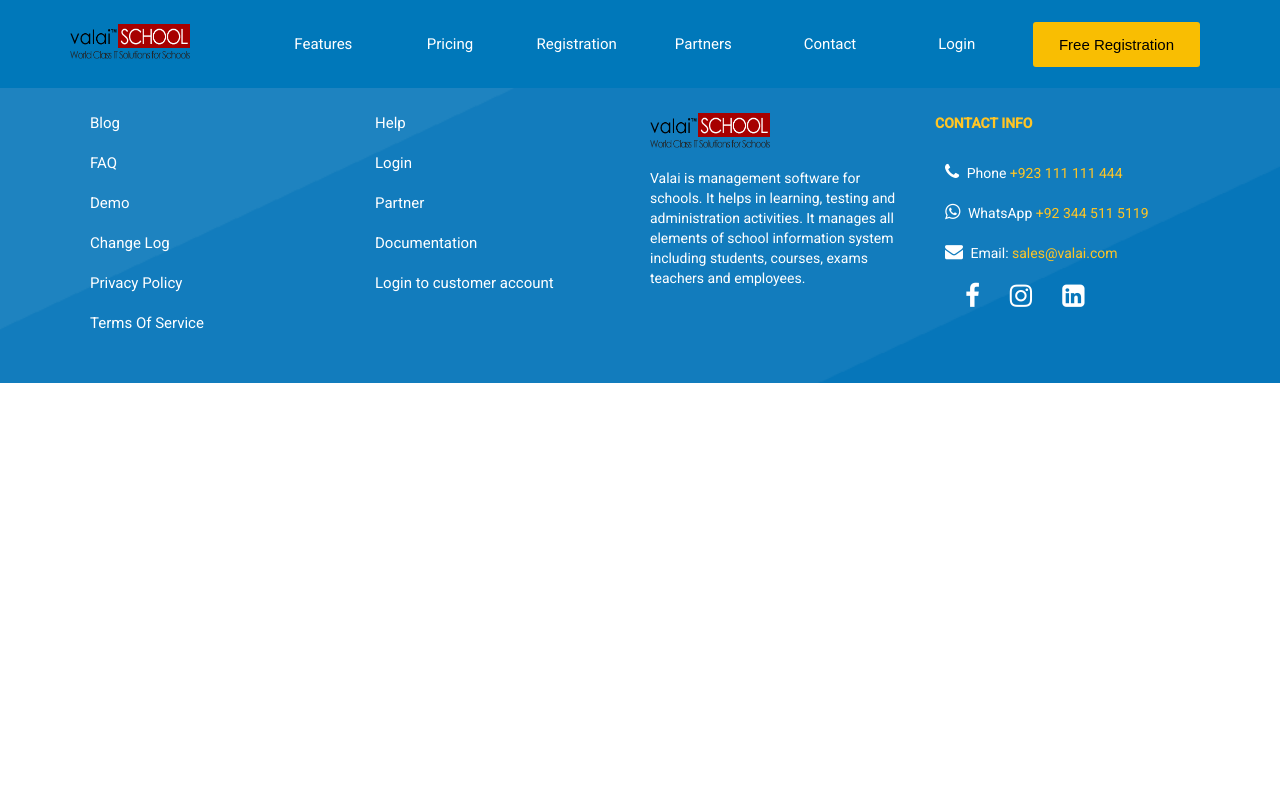
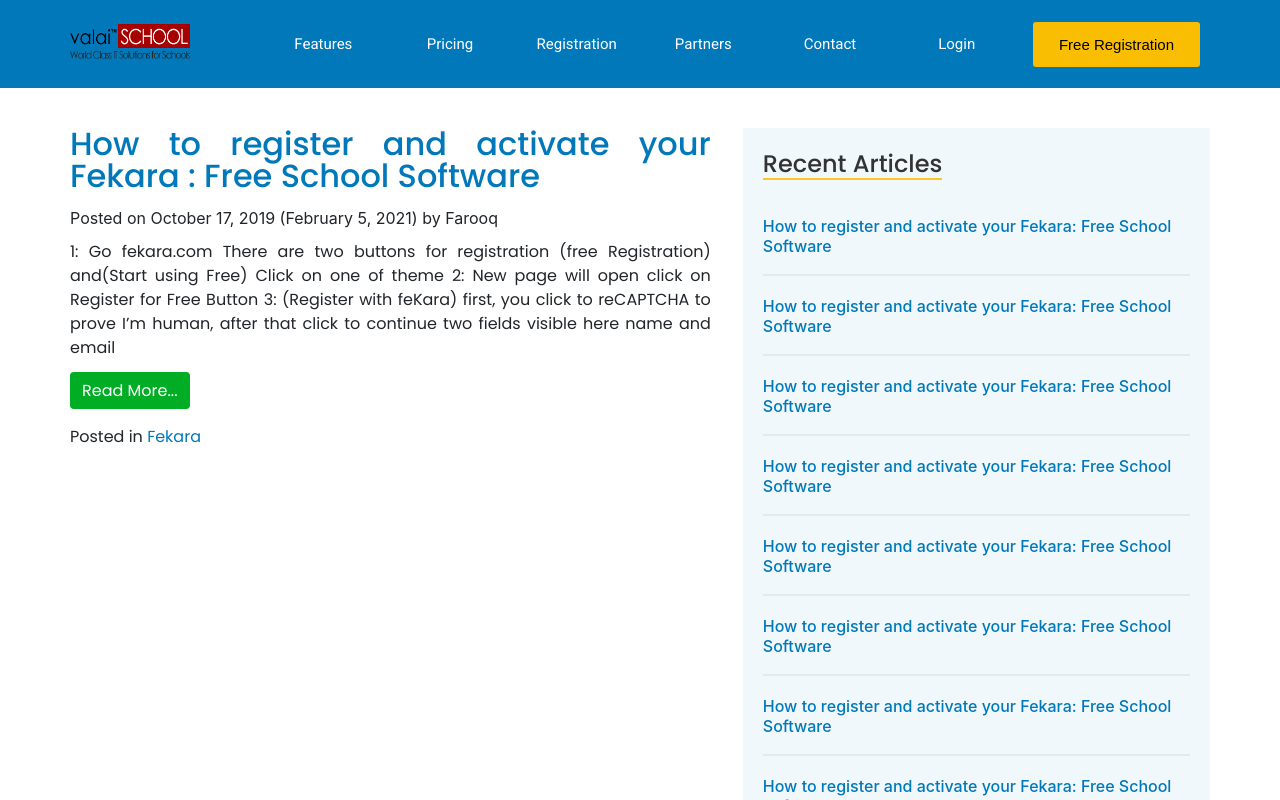
Before and after one commit to janakshah89/valai-school, an Angular app: page /blog in a window 1280 px wide. Before the commit this address led to /. Shown: the top 800 px of the page. Built offline with nearby package versions, Linux system fonts and the light colour scheme.

Commit message:
added blog

```diff
--- a/src/app/app-routing.module.ts
+++ b/src/app/app-routing.module.ts
@@ -1,3 +1,4 @@
+import { BlogComponent } from './blog/blog.component';
 import { FeaturesComponent } from './features/features.component';
 import { PartnersComponent } from './partners/partners.component';
 import { NgModule } from '@angular/core';
@@ -19,6 +20,7 @@
   { path: 'privacy', component: PrivacyComponent },
   { path: 'terms', component: TermsComponent },
   { path: 'signup', component: SignupComponent },
+  { path: 'blog', component: BlogComponent },
 ];
 
 @NgModule({
--- a/src/app/app.module.ts
+++ b/src/app/app.module.ts
@@ -16,6 +16,7 @@
 import { PrivacyComponent } from './privacy/privacy.component';
 import { TermsComponent } from './terms/terms.component';
 import { SignupComponent } from './signup/signup.component';
+import { BlogComponent } from './blog/blog.component';
 
 
 @NgModule({
@@ -30,7 +31,8 @@
     FaqComponent,
     PrivacyComponent,
     TermsComponent,
-    SignupComponent
+    SignupComponent,
+    BlogComponent
   ],
   imports: [
     BrowserModule,
--- /dev/null
+++ b/src/app/blog/blog.component.html
@@ -0,0 +1,45 @@
+<div class="blog-container">
+
+  <section class="blog-content">
+
+    <h2 class="blog-content-header">How to register and activate your Fekara : Free School Software</h2>
+
+    <p class="blog-content-sub-header">Posted on October 17, 2019 (February 5, 2021) by Farooq</p>
+
+    <p class="blog-content-text"> 1: Go fekara.com There are two buttons for registration (free Registration) and(Start
+      using Free) Click on one of
+      theme 2: New page will open click on Register for Free Button 3: (Register with feKara) first, you click to
+      reCAPTCHA to prove I’m human, after that click to continue two fields visible here name and email</p>
+
+    <button class="read-more-btn" (click)="onRedirectToHome()">Read More...</button>
+
+    <p class="bottom-text">Posted in <a href="/">Fekara</a></p>
+  </section>
+
+  <section class="recent-articles">
+
+    <h2>Recent Articles</h2>
+
+    <a href="/">How to register and activate your Fekara: Free School Software</a>
+
+    <a href="/">How to register and activate your Fekara: Free School Software</a>
+
+    <a href="/">How to register and activate your Fekara: Free School Software</a>
+
+    <a href="/">How to register and activate your Fekara: Free School Software</a>
+
+    <a href="/">How to register and activate your Fekara: Free School Software</a>
+
+    <a href="/">How to register and activate your Fekara: Free School Software</a>
+
+    <a href="/">How to register and activate your Fekara: Free School Software</a>
+
+    <a href="/">How to register and activate your Fekara: Free School Software</a>
+
+    <a href="/">How to register and activate your Fekara: Free School Software</a>
+
+    <a href="/">How to register and activate your Fekara: Free School Software</a>
+
+  </section>
+
+</div>
--- /dev/null
+++ b/src/app/blog/blog.component.scss
@@ -0,0 +1,116 @@
+@import "./../shared/variable";
+
+.blog-container{
+  display: flex;
+  max-width: 1140px;
+  margin: 0 auto;
+  padding: 40px 30px;
+  gap: 2rem;
+  flex-direction: row;
+
+  .blog-content{
+    flex:1.2;
+
+    .blog-content-header{
+      color: $primary-header-color;
+      font-size: 32px;
+      font-family: "Poppins",sans-serif;
+      text-align: justify;
+    }
+
+    .blog-content-sub-header{
+      color: $input-label-font-color;
+      font-family: -apple-system, BlinkMacSystemFont, 'Segoe UI', Roboto, Oxygen, Ubuntu, Cantarell, 'Open Sans', 'Helvetica Neue', sans-serif;
+      font-size: 16px;
+      text-align: justify;
+    }
+
+    .blog-content-text{
+      font-size: 16px;
+      color: $input-label-font-color;
+      font-family: "Poppins",sans-serif;
+      line-height: 1.5;
+      text-align: justify;
+    }
+
+    .read-more-btn{
+      background-color: $green-btn;
+      color: $primary-font-color;
+      border: none;
+      padding: 6px 12px;
+      border-radius: 4px;
+      font-size: 16px;
+      font-family: "Poppins",sans-serif;
+      font-weight: 400;
+    }
+
+    .bottom-text{
+      margin-top: 1rem;
+      font-size: 16px;
+      color: $input-label-font-color;
+      font-family: "Poppins",sans-serif;
+      line-height: 1.5;
+      text-align: justify;
+
+      a{
+        color: $primary-header-color;
+        text-decoration: none;
+      }
+    }
+
+  }
+
+  .recent-articles{
+    flex: 0.8;
+    padding: 20px;
+    background-color: $alice-blue-bg-color;
+    display: flex;
+    flex-direction: column;
+    // max-width: 300px;
+
+    h2{
+      position: relative;
+      font-size: 24px;
+      font-family: "Poppins",sans-serif;
+      color: $dark-font-color2;
+      width: fit-content;
+
+      &::after{
+        content: "";
+        position: absolute;
+        bottom: 0;
+        width: 100%;
+        height: 2px;
+        background-color: $secondary-font-color;
+        left: 0;
+      }
+    }
+
+    a{
+      position: relative;
+      padding: 20px 0;
+      text-decoration: none;
+      color: $primary-header-color;
+      font-size: 16px;
+      font-family: -apple-system, BlinkMacSystemFont, 'Segoe UI', Roboto, Oxygen, Ubuntu, Cantarell, 'Open Sans', 'Helvetica Neue', sans-serif;
+      font-weight: 520;
+
+      &::after{
+        content: "";
+        position: absolute;
+        bottom: 0;
+        width: 100%;
+        height: 2px;
+        background-color: $underline-color;
+        left: 0;
+      }
+    }
+  }
+}
+@media (max-width: 840px){
+
+  .blog-container{
+    display: flex;
+    flex-direction: column;
+  }
+}
--- /dev/null
+++ b/src/app/blog/blog.component.ts
@@ -0,0 +1,20 @@
+import { Router } from '@angular/router';
+import { Component, OnInit } from '@angular/core';
+
+@Component({
+  selector: 'app-blog',
+  templateUrl: './blog.component.html',
+  styleUrls: ['./blog.component.scss']
+})
+export class BlogComponent implements OnInit {
+
+  constructor(private router: Router) { }
+
+  ngOnInit(): void {
+  }
+
+  onRedirectToHome = () => {
+    this.router.navigate(['/']);
+  }
+
+}
--- a/src/app/footer/footer.component.html
+++ b/src/app/footer/footer.component.html
@@ -3,7 +3,7 @@
         <section>
             <nav>
                 <ul>
-                    <li> <a href=""> Blog </a> </li>
+                    <li> <a href="/blog"> Blog </a> </li>
                     <li> <a href="/faq"> FAQ </a> </li>
                     <li> <a href=""> Demo </a> </li>
                     <li> <a href=""> Change Log </a> </li>
--- a/src/app/shared/_variable.scss
+++ b/src/app/shared/_variable.scss
@@ -3,6 +3,7 @@
 $default-font-color: #000;
 $dark-font-color: #555555;
 $input-label-font-color: #212529;
+$dark-font-color2: #333;
 $blue-font-color: #2b79a7;
 $valai-color: #a72f1e;
 $header-color: #2c78a7;
@@ -19,10 +20,12 @@
 $grey-bg-color: #EDF0F7;
 $blue-bg-color: #0097E3;
 $grey-bg-color: #f5f5f5;
+$dark-bg-color: #284152;
+$alice-blue-bg-color: #f0f8fb;
 
 $primary-btn-color: #F9BE02;
 $seconday-btn-color: #0080BE;
-$dark-bg-color: #284152;
+$green-btn: #00ad24;
 
 $icon-color-orange: #FF724C;
 $icon-color-pink: #FA6FD1;
@@ -32,6 +35,8 @@
 $icon-color-cyan: #21C7FD;
 
 $image-border-color: #bfbfbf;
+
+$underline-color: #e5e9eb;
 
 @mixin primary-btn {
     @include valai-btn;
--- a/src/index.html
+++ b/src/index.html
@@ -18,8 +18,9 @@
   <link rel="preconnect" href="https://fonts.googleapis.com">
   <link rel="preconnect" href="https://fonts.gstatic.com" crossorigin>
   <link href="https://fonts.googleapis.com/css2?family=Poppins:wght@300&display=swap" rel="stylesheet">
+  <link href="https://fonts.googleapis.com/css2?family=Poppins:wght@400&display=swap" rel="stylesheet">
+  <link href="https://fonts.googleapis.com/css2?family=Poppins:wght@500&display=swap" rel="stylesheet">
   <link href="https://fonts.googleapis.com/css2?family=Poppins:wght@700&display=swap" rel="stylesheet">
-  <link href="https://fonts.googleapis.com/css2?family=Poppins:wght@500&display=swap" rel="stylesheet">
 
 </head>
 
```
